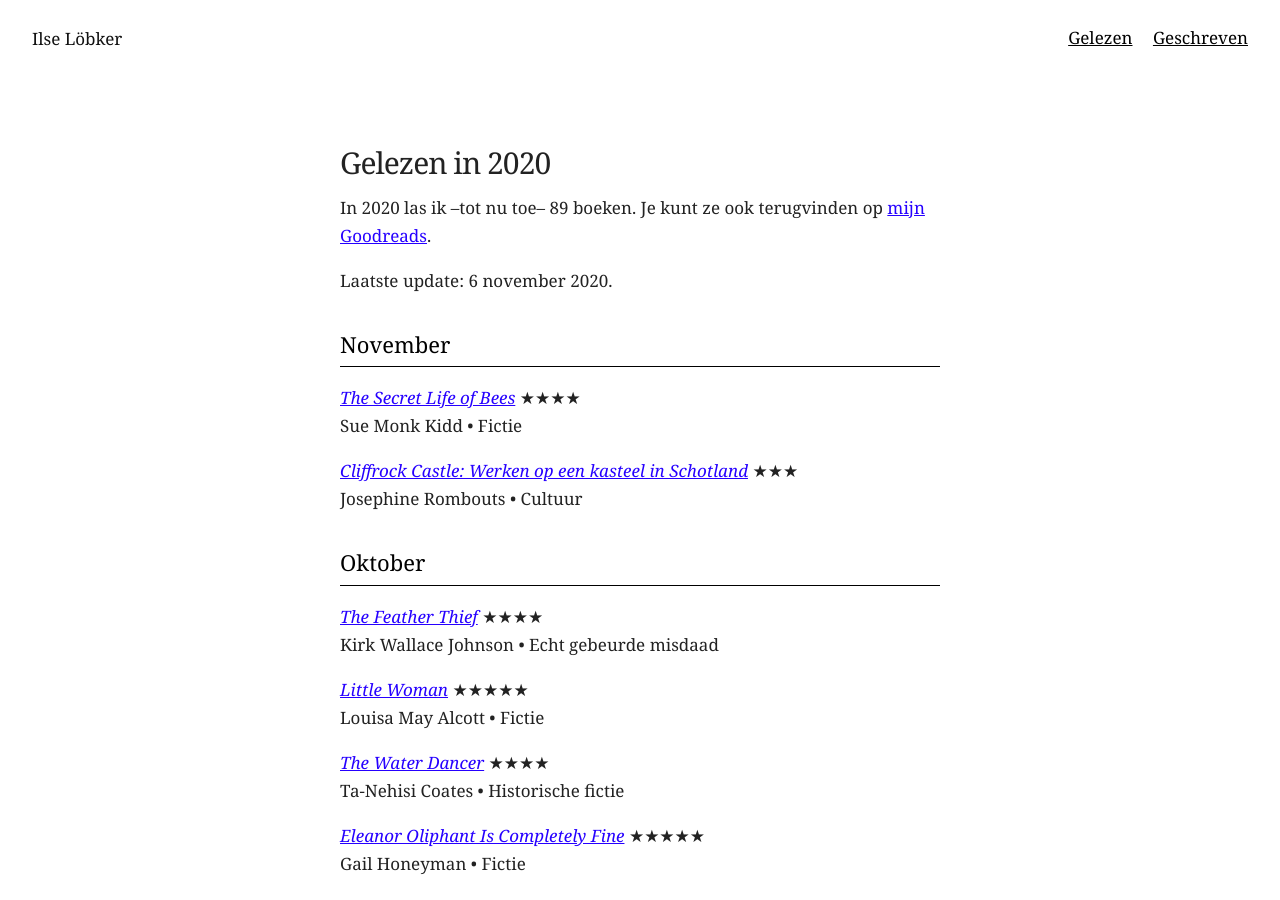
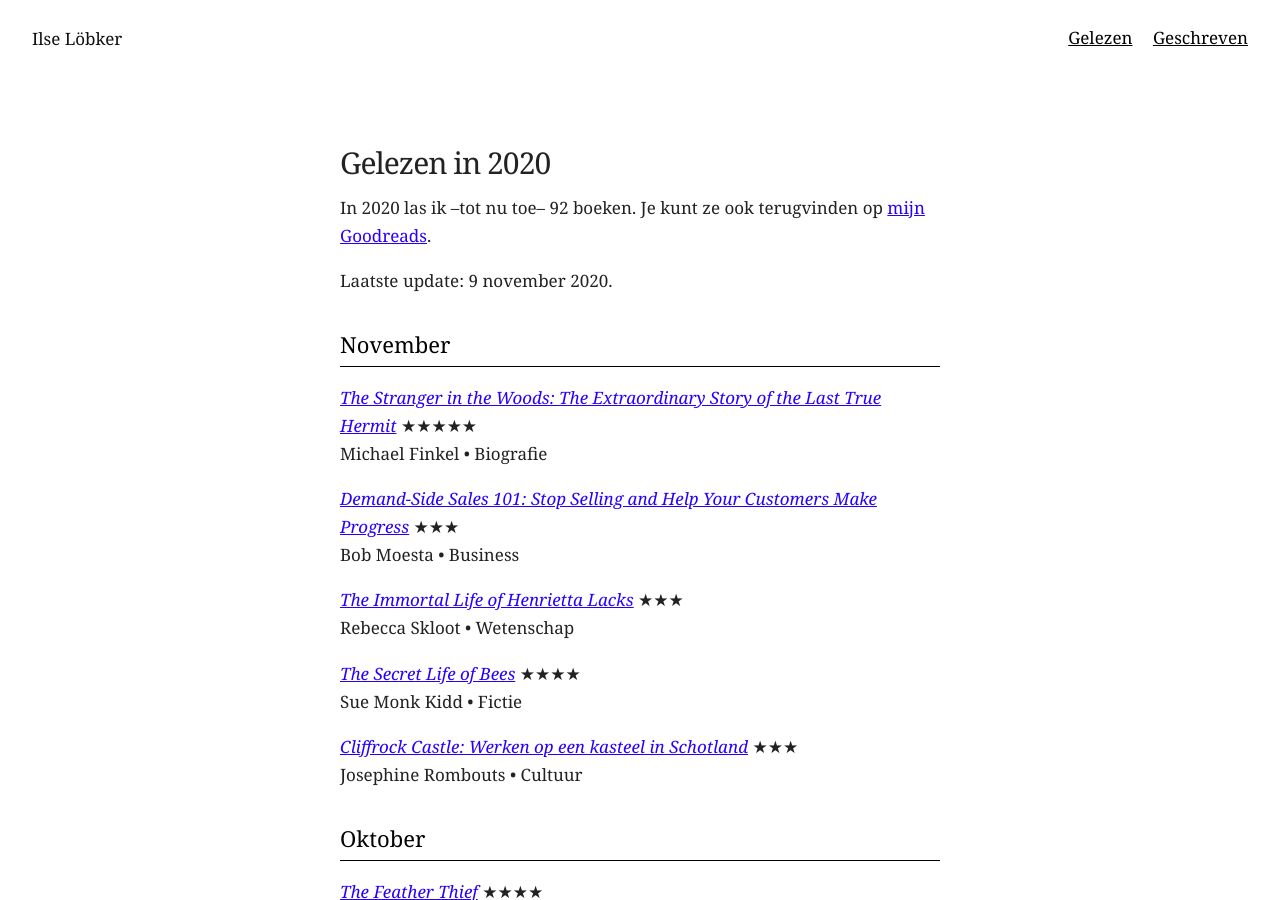
Before and after one commit to imlsw/imlsw.github.io, a Jekyll site: the page built from _posts/2020-01-01-boeken-2020.md, in a window 1280 px wide and 900 px high. Built offline with Jekyll 4.4.1, drawn with Linux system fonts in a browser that asks for light colours.

Commit message:
Added books.

```diff
--- a/_posts/2020-01-01-boeken-2020.md
+++ b/_posts/2020-01-01-boeken-2020.md
@@ -7,11 +7,20 @@ author: Ilse
 ---
 
 # Gelezen in 2020
-In 2020 las ik –tot nu toe– 89 boeken. Je kunt ze ook terugvinden op [mijn Goodreads](https://www.goodreads.com/review/list/11243923-ilse?shelf=2020).
+In 2020 las ik –tot nu toe– 92 boeken. Je kunt ze ook terugvinden op [mijn Goodreads](https://www.goodreads.com/review/list/11243923-ilse?shelf=2020).
 
-Laatste update: 6 november 2020.
+Laatste update: 9 november 2020.
 
 ## November
+*[The Stranger in the Woods: The Extraordinary Story of the Last True Hermit](https://www.goodreads.com/book/show/30687200-the-stranger-in-the-woods)* &#9733;&#9733;&#9733;&#9733;&#9733;\
+Michael Finkel • Biografie
+
+*[Demand-Side Sales 101: Stop Selling and Help Your Customers Make Progress](https://www.goodreads.com/book/show/55345571-demand-side-sales-101)* &#9733;&#9733;&#9733;\
+Bob Moesta • Business
+
+*[The Immortal Life of Henrietta Lacks](https://www.goodreads.com/book/show/6493208-the-immortal-life-of-henrietta-lacks)* &#9733;&#9733;&#9733;\
+Rebecca Skloot • Wetenschap
+
 *[The Secret Life of Bees](https://www.goodreads.com/book/show/37435.The_Secret_Life_of_Bees)* &#9733;&#9733;&#9733;&#9733;\
 Sue Monk Kidd • Fictie
 
```
